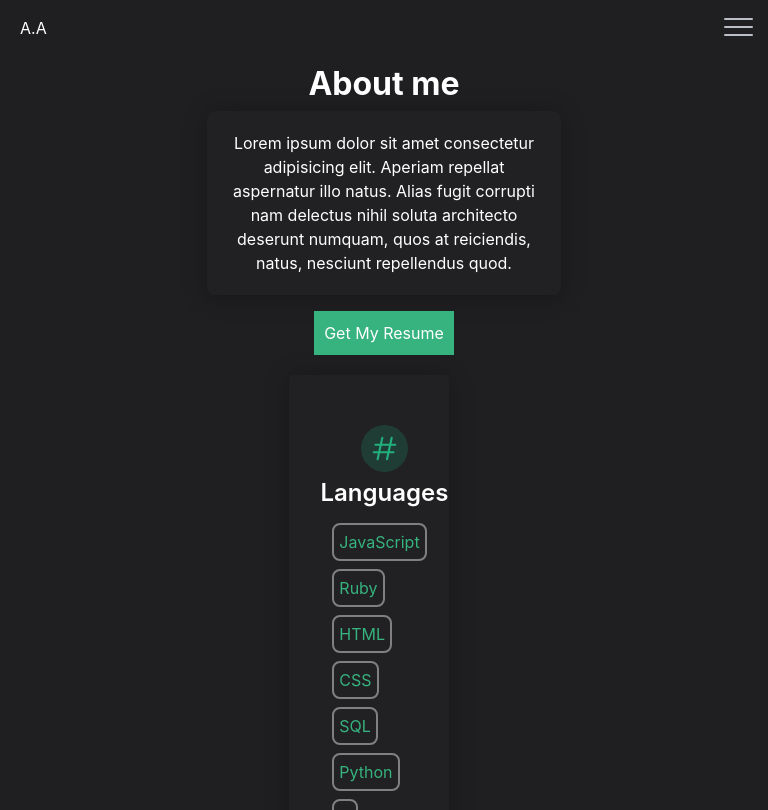
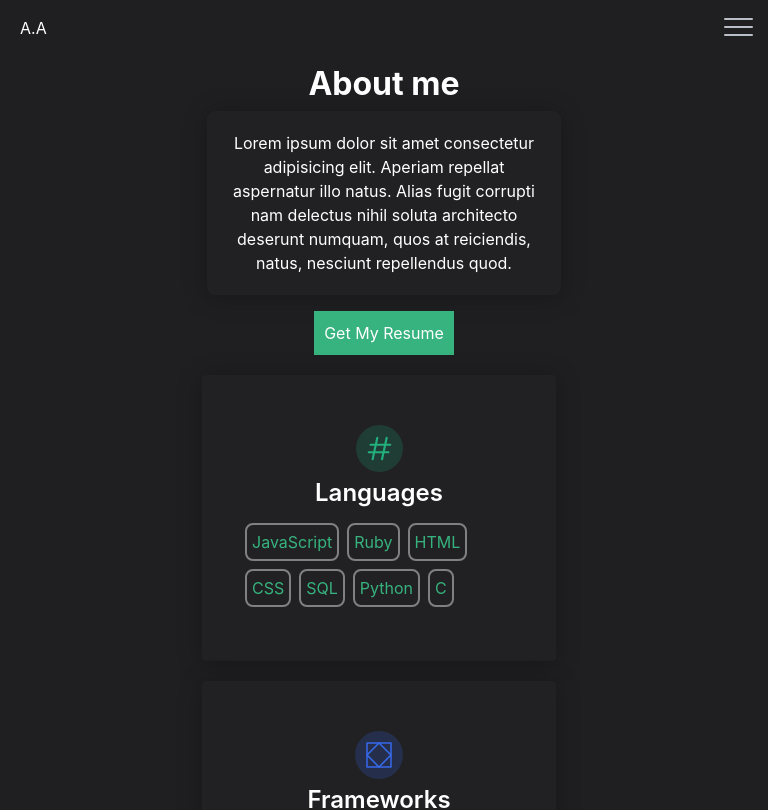
Before and after one commit to Abdusaid10/personal-portfolio, a React (Create React App) app: page / in a window 768 px wide. Shown: the top 810 px of the page. Built offline with nearby package versions, Linux system fonts and the light colour scheme.

Commit message:
remove commented code and fix the styling for the breakpoint 1248px

```diff
--- a/src/assets/styles/About.css
+++ b/src/assets/styles/About.css
@@ -10,7 +10,7 @@
 
 #about {
   flex-direction: row-reverse;
-  margin: 20px auto;
+  margin: 20px 25px;
   z-index: 0;
 }
 
@@ -39,16 +39,12 @@
   box-shadow: 0 2px 24px rgba(0, 0, 0, 0.25);
   border-radius: 8px;
 }
-/*
-.skills-container {
-  justify-content: space-between;
-  align-items: center;
-  margin: 0 auto;
-} */
 
 .skills-wrapper {
   flex-direction: column;
   flex-wrap: wrap;
+  flex: 0 0 45%;
+  max-width: 45% !important;
   align-items: center;
   justify-self: center;
   padding: 5px;
@@ -105,23 +101,20 @@
 }
 
 
-
-@media (min-width: 768px) {
-  .skills-wrapper {
-    flex: 0 0 45%;
-    max-width: 45% !important;
+@media (max-width: 1248px) {
+  #about, #aboutText {
+    margin: 0;
   }
-}
-
-@media (max-width: 1248px) {
   #about, .skills-container {
     flex-direction: column;
     align-items: center;
     margin-top: 10px;
     width: 100%;
   }
+
   .skills-wrapper {
-    width: 100% !important;
+    flex: 0 0 50%;
+    max-width: 100% !important;
     padding: 50px;
     margin: 10px;
   }
```
